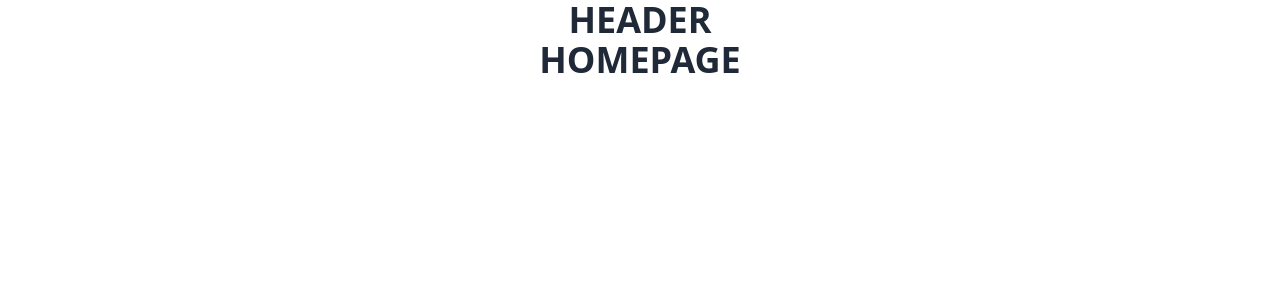
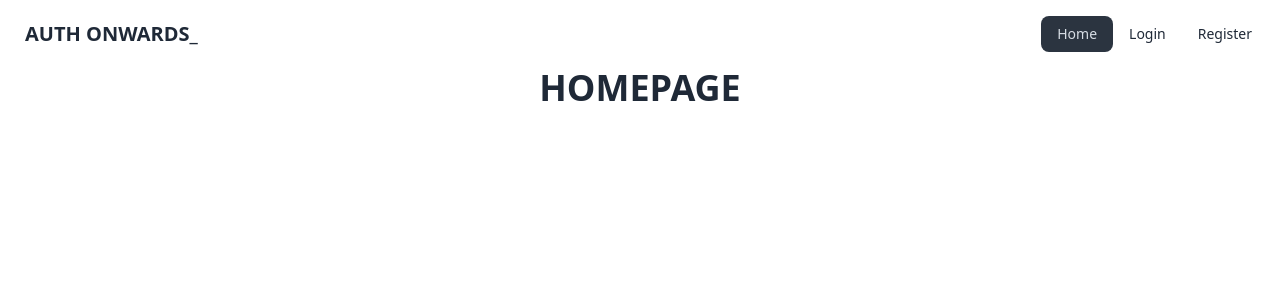
Before and after one commit to Jisan-Dev/M51-auth-onwards, a React (Vite) app: page / in a window 1280 px wide. Shown: the top 300 px of the page. Built offline with nearby package versions, Linux system fonts and the light colour scheme.

Commit message:
added header nav

```diff
--- a/src/components/header/Header.jsx
+++ b/src/components/header/Header.jsx
@@ -1,9 +1,28 @@
-import React from 'react';
+import { NavLink } from 'react-router-dom';
 
 const Header = () => {
   return (
     <div>
-      <h1 className="text-center text-4xl font-bold">HEADER</h1>
+      <header className="container mx-auto">
+        <div className="navbar bg-base-100">
+          <div className="flex-1">
+            <a className="btn btn-ghost text-xl">AUTH ONWARDS_</a>
+          </div>
+          <div className="flex-none">
+            <ul className="menu menu-horizontal px-1">
+              <li>
+                <NavLink to="/">Home</NavLink>
+              </li>
+              <li>
+                <NavLink to="/login">Login</NavLink>
+              </li>
+              <li>
+                <NavLink to="/register">Register</NavLink>
+              </li>
+            </ul>
+          </div>
+        </div>
+      </header>
     </div>
   );
 };
```
